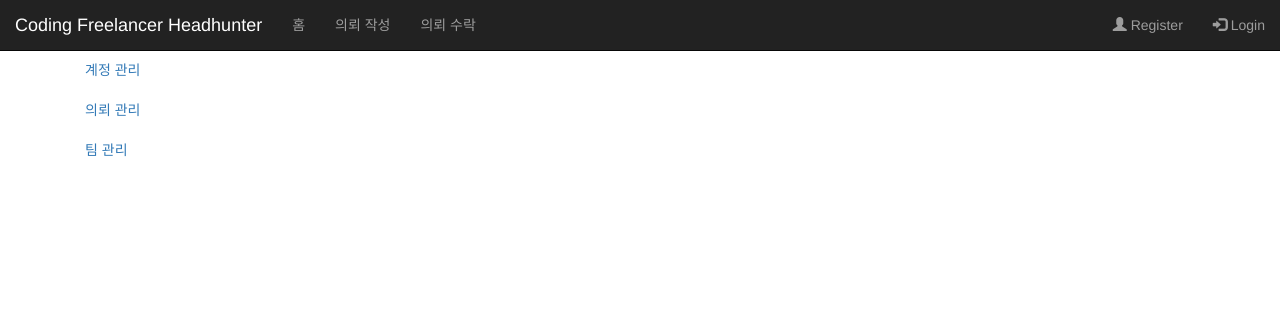
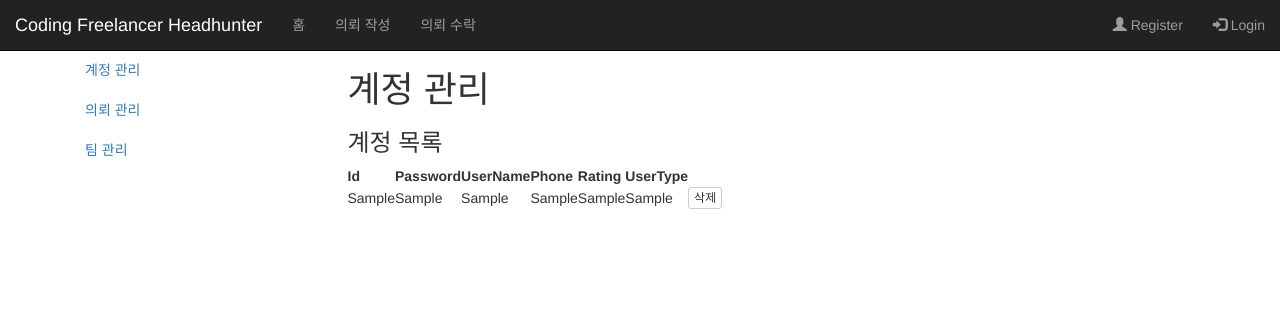
Before and after one commit to mint3759/headhunt, a Django app: template templates/administrator/admin_account.html in a window 1280 px wide. Shown: the top 311 px of the page. Run offline with Django 3.2, Linux system fonts and the light colour scheme; the template is opened without the code that fills it: most values are stand-ins (such as "Sample title", 1, 10 or a date in 2020); some libraries are stand-ins or nearby versions.

Commit message:
admin
계정삭제 추가

```diff
--- a/templates/administrator/admin_account.html
+++ b/templates/administrator/admin_account.html
@@ -1,5 +1,49 @@
 {% extends 'administrator/admin_base.html' %}
 
 {% block innercontent %}
+        <h1>계정 관리</h1>
+        <h3>계정 목록</h3>
+        <table>
+            <tbody id="userlist">
+            <tr>
+                <th>Id</th>
+                <th>Password</th>
+                <th>UserName</th>
+                <th>Phone</th>
+                <th>Rating</th>
+                <th>UserType</th>
+            </tr>
+        {% for account in accounts %}
+        <tr>
+            <td>{{ account.0 }}</td>
+            <td>{{ account.1 }}</td>
+            <td>{{ account.2 }}</td>
+            <td>{{ account.3 }}</td>
+            <td>{{ account.4 }}</td>
+            <td>{{ account.5 }}</td>
+            <td>
+                <button type = "button" id = "{{account.0}}" name = "removing" class="btn btn-default btn-xs"  style="margin-top:1px; margin-bottom: 1px;">삭제</button>
+            </td>
+        </tr>
+        {% endfor %}
+            </tbody>
+        </table>
+{% endblock %}
 
+{% block javascript_tail %}
+<script type="text/javascript">
+   $(document).on("click", "button[name=removing]", function(){
+           $.ajax({
+                type: 'POST',
+                url : '../remove_account/',
+                data : {USER_ID: $(this).attr('id'),
+                        csrfmiddlewaretoken : '{{ csrf_token }}' },
+                success : function(result){
+                    alert("삭제 완료");
+                }
+            });
+            $(this).parent.parent.remove();
+    });
+
+</script>
 {% endblock %}
--- a/templates/administrator/admin_base.html
+++ b/templates/administrator/admin_base.html
@@ -11,7 +11,7 @@
         </ul>
     </div>
       <!-- content -->
-    <div class="col-xs-12 col-sm-9">
+    <div class="col-xs-30 col-sm-15">
     {% block innercontent %}
         <!-- 본문 내용 -->
     {% endblock %}
--- a/urls.py
+++ b/urls.py
@@ -27,6 +27,7 @@ urlpatterns = [
     url(r'^administrator/admin_account/$', views.admin_account, name = 'admin_account'),
     url(r'^administrator/admin_req/$', views.admin_req, name = 'admin_req'),
     url(r'^administrator/admin_team/$', views.admin_team, name = 'admin_team'),
+    url(r'^administrator/remove_account/$', views.remove_account, name = 'remove_account'),
     #url(r'^$', views.IndexView.as_view(), name = 'index'),url(r'^request/show_request/$', views.show_request, name='show_request'),
     # /headhunt 로 접속시 (include 됨)
     # CBV의 generic view를 이용하여 url을 처리하겠다는 말
```
Also changed, not shown: views.py (+10 -0 lines).
